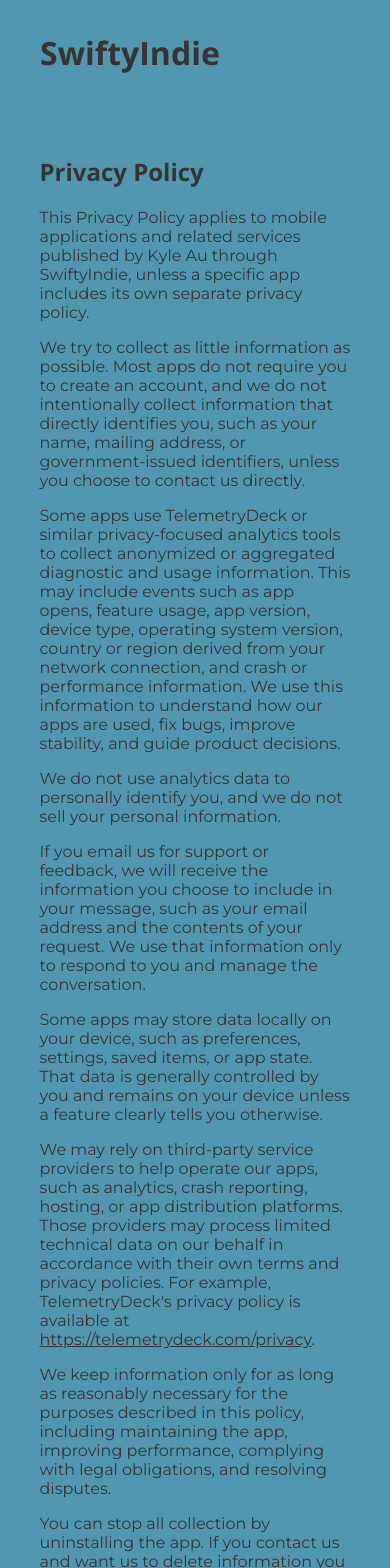
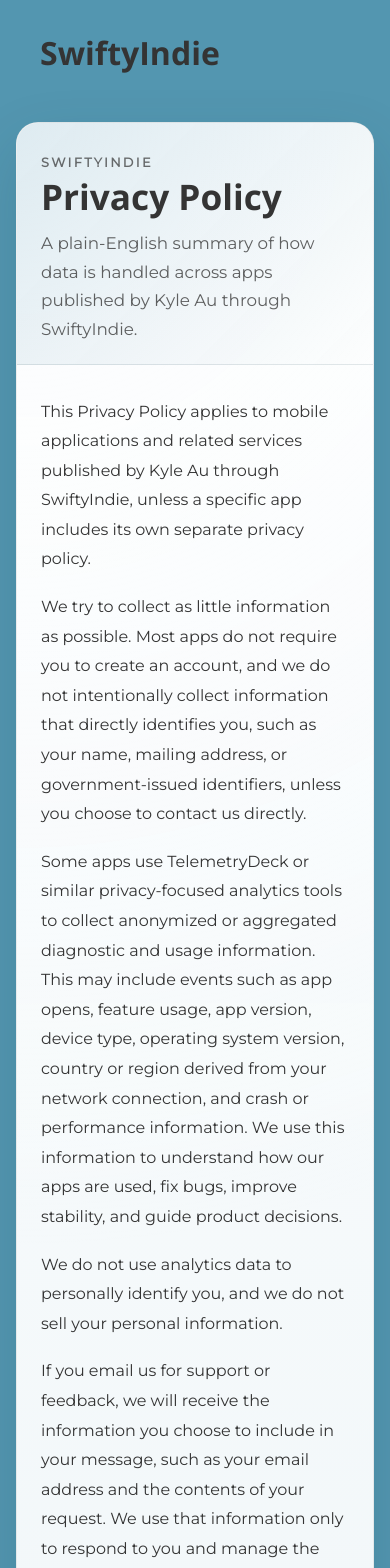
Before and after one commit to miles-au/SwiftyIndie, a React (Create React App) app: page /#/privacy_policy in a window 390 px wide. Shown: the top 1568 px of the page. Built offline with nearby package versions, Linux system fonts and the light colour scheme.

Commit message:
Restyle legal pages with polished shared layout

```diff
--- a/src/components/App/App.scss
+++ b/src/components/App/App.scss
@@ -37,3 +37,105 @@
   padding: 5%;
   border-radius: 10px;
 }
+
+.legal-page {
+  max-width: 860px;
+  margin: 24px auto 56px;
+  padding: 0;
+  background:
+    radial-gradient(circle at top left, rgba(255, 255, 255, 0.7), transparent 38%),
+    linear-gradient(180deg, rgba(255, 255, 255, 0.98), rgba(241, 247, 249, 0.96));
+  border: 1px solid rgba(52, 52, 52, 0.08);
+  border-radius: 28px;
+  box-shadow: 0 24px 60px rgba(27, 66, 82, 0.16);
+  overflow: hidden;
+}
+
+.legal-page__hero {
+  padding: 48px 40px 28px;
+  background: linear-gradient(135deg, rgba(83, 150, 176, 0.18), rgba(255, 255, 255, 0.2));
+  border-bottom: 1px solid rgba(52, 52, 52, 0.08);
+}
+
+.legal-page__eyebrow {
+  margin: 0 0 10px;
+  font-size: 0.8rem;
+  font-weight: 700;
+  letter-spacing: 0.18em;
+  text-transform: uppercase;
+  color: rgba(52, 52, 52, 0.72);
+}
+
+.legal-page__hero h1 {
+  margin: 0;
+  font-size: clamp(2.2rem, 5vw, 3.5rem);
+  line-height: 0.95;
+}
+
+.legal-page__intro {
+  max-width: 42rem;
+  margin: 16px 0 0;
+  font-size: 1.05rem;
+  line-height: 1.7;
+  color: rgba(52, 52, 52, 0.78);
+}
+
+.legal-page__content {
+  padding: 32px 40px 0;
+}
+
+.legal-page__content--secondary {
+  padding-bottom: 40px;
+}
+
+.legal-page__content p {
+  margin: 0 0 18px;
+  font-size: 1rem;
+  line-height: 1.85;
+}
+
+.legal-page__content h2 {
+  margin: 12px 0 16px;
+  font-size: 1.4rem;
+}
+
+.legal-page__content a {
+  color: #24586c;
+  text-decoration-color: rgba(36, 88, 108, 0.35);
+  text-decoration-thickness: 2px;
+  text-underline-offset: 3px;
+  transition: color 160ms ease, text-decoration-color 160ms ease;
+}
+
+.legal-page__content a:hover {
+  color: #163846;
+  text-decoration-color: rgba(22, 56, 70, 0.7);
+}
+
+.legal-page__effective-date {
+  margin-top: 24px;
+  padding-top: 18px;
+  border-top: 1px solid rgba(52, 52, 52, 0.08);
+  font-weight: 700;
+}
+
+@media (max-width: 720px) {
+  .legal-page {
+    margin: 16px;
+    border-radius: 22px;
+  }
+
+  .legal-page__hero {
+    padding: 32px 24px 20px;
+  }
+
+  .legal-page__content,
+  .legal-page__content--secondary {
+    padding-left: 24px;
+    padding-right: 24px;
+  }
+
+  .legal-page__content--secondary {
+    padding-bottom: 28px;
+  }
+}
--- a/src/components/Standard/PrivacyPolicy.js
+++ b/src/components/Standard/PrivacyPolicy.js
@@ -2,12 +2,16 @@
 
 function PrivacyPolicy() {
     return (
-        <div className="privacy-policy-page container">
-            <section className="mw5 mw7-ns pa3 ph5-ns">
+        <div className="legal-page legal-page--privacy container">
+            <section className="legal-page__hero">
+                <p className="legal-page__eyebrow">SwiftyIndie</p>
                 <h1>Privacy Policy</h1>
+                <p className="legal-page__intro">
+                    A plain-English summary of how data is handled across apps published by Kyle Au through SwiftyIndie.
+                </p>
             </section>
 
-            <section>
+            <section className="legal-page__content">
                 <p>This Privacy Policy applies to mobile applications and related services published by Kyle Au through SwiftyIndie, unless a specific app includes its own separate privacy policy.</p>
                 <p>We try to collect as little information as possible. Most apps do not require you to create an account, and we do not intentionally collect information that directly identifies you, such as your name, mailing address, or government-issued identifiers, unless you choose to contact us directly.</p>
                 <p>Some apps use TelemetryDeck or similar privacy-focused analytics tools to collect anonymized or aggregated diagnostic and usage information. This may include events such as app opens, feature usage, app version, device type, operating system version, country or region derived from your network connection, and crash or performance information. We use this information to understand how our apps are used, fix bugs, improve stability, and guide product decisions.</p>
@@ -19,7 +23,7 @@
                 <p>You can stop all collection by uninstalling the app. If you contact us and want us to delete information you previously sent directly, you can email us at <a href="mailto:miles.d.au@gmail.com">miles.d.au@gmail.com</a>.</p>
                 <p>Our apps are not directed to children under 13, and we do not knowingly collect personal information from children under 13. If you believe a child has provided us personal information, please contact us so we can review and delete it if appropriate.</p>
                 <p>We may update this Privacy Policy from time to time. When we do, we will post the updated version on this page. Your continued use of an app after an update becomes effective means you accept the revised policy.</p>
-                <p>This Privacy Policy is effective as of March 24, 2026.</p>
+                <p className="legal-page__effective-date">Effective date: March 24, 2026.</p>
             </section>
 
         </div>
--- a/src/components/Standard/Terms.js
+++ b/src/components/Standard/Terms.js
@@ -2,12 +2,16 @@
 
 function Terms() {
     return (
-        <div className="terms-page container">
-            <section className="mw5 mw7-ns pa3 ph5-ns">
+        <div className="legal-page legal-page--terms container">
+            <section className="legal-page__hero">
+                <p className="legal-page__eyebrow">SwiftyIndie</p>
                 <h1>Terms and Conditions</h1>
+                <p className="legal-page__intro">
+                    The general terms that apply across apps and services published by Kyle Au through SwiftyIndie.
+                </p>
             </section>
 
-            <section>
+            <section className="legal-page__content">
                 <p>These Terms and Conditions apply to mobile applications and related services published by Kyle Au through SwiftyIndie, unless a specific app includes its own separate terms.</p>
                 <p>By downloading, installing, accessing, or using any of our apps, you agree to these Terms and Conditions. If you do not agree, do not use the app.</p>
                 <p>We grant you a limited, non-exclusive, non-transferable, revocable license to use our apps for your personal, lawful use. You may not copy, modify, distribute, sell, reverse engineer, decompile, or attempt to extract the source code of any app except where applicable law expressly permits it.</p>
@@ -21,10 +25,10 @@
                 <p>You may stop using an app at any time by uninstalling it. We may suspend or terminate your access if you violate these terms or if we decide to discontinue an app.</p>
             </section>
 
-            <section>
+            <section className="legal-page__content legal-page__content--secondary">
                 <h2>Changes to This Terms and Conditions</h2>
                 <p>We may update these Terms and Conditions from time to time. When we do, we will post the updated version on this page. Your continued use of an app after the updated terms become effective means you accept the revised terms.</p>
-                <p>These Terms and Conditions are effective as of March 24, 2026.</p>
+                <p className="legal-page__effective-date">Effective date: March 24, 2026.</p>
             </section>
         </div>
     );
```
